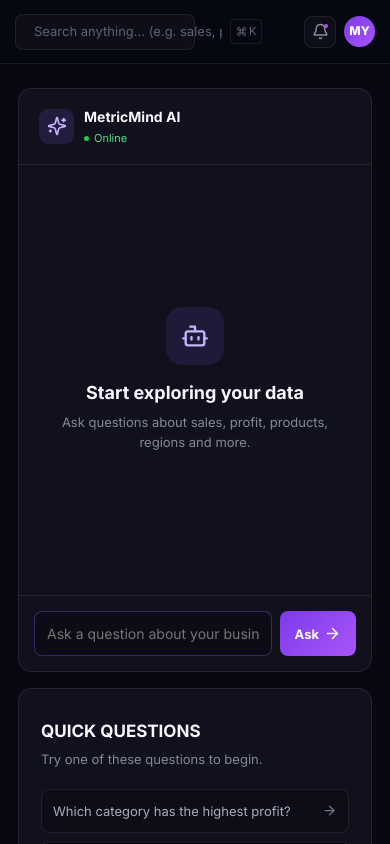
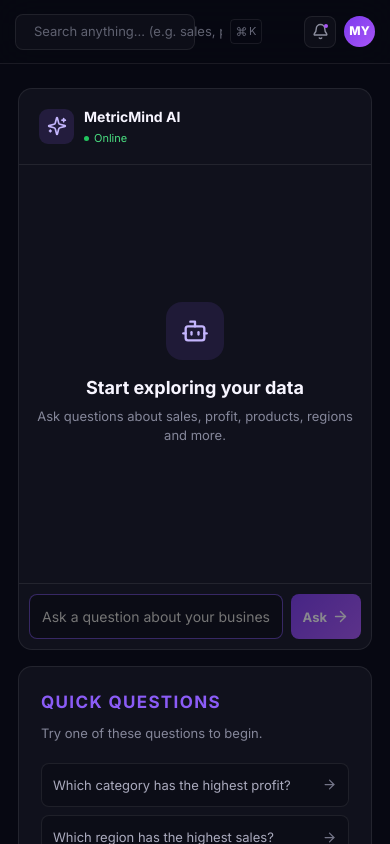
Before and after one commit to muskaanyadav02/MetricMind, a React app in the folder frontend/: page /ask in a window 390 px wide. Shown: the top 844 px of the page. Built offline with nearby package versions, Linux system fonts and the light colour scheme; the HTML template or start-up script is replaced by a standard one.

Commit message:
Improve AI chat visualization and UI

```diff
--- a/frontend/package.json
+++ b/frontend/package.json
@@ -10,6 +10,8 @@
     "lint": "eslint ."
   },
   "dependencies": {
+    "echarts": "^6.1.0",
+    "echarts-for-react": "^3.0.6",
     "lucide-react": "^0.468.0",
     "react": "^18.3.1",
     "react-dom": "^18.3.1",
--- a/frontend/src/pages/AskAI.css
+++ b/frontend/src/pages/AskAI.css
@@ -8,7 +8,10 @@
   display: grid;
   grid-template-columns: 1.5fr 0.8fr;
   gap: 16px;
+  align-items: start;
 }
+
+/* ================= CHAT CARD ================= */
 
 .chat-card,
 .suggestions-card {
@@ -21,7 +24,10 @@
   min-height: 580px;
   display: flex;
   flex-direction: column;
+  overflow: hidden;
 }
+
+/* ================= CHAT HEADER ================= */
 
 .chat-header {
   display: flex;
@@ -34,10 +40,13 @@
 .ai-avatar {
   width: 35px;
   height: 35px;
+
   display: flex;
   align-items: center;
   justify-content: center;
+
   border-radius: 9px;
+
   color: #c4b5fd;
   background: rgba(139, 92, 246, 0.15);
 }
@@ -51,7 +60,9 @@
   display: flex;
   align-items: center;
   gap: 5px;
+
   margin-top: 2px;
+
   color: #4ade80;
   font-size: 11px;
 }
@@ -59,63 +70,89 @@
 .chat-header i {
   width: 5px;
   height: 5px;
+
   border-radius: 50%;
+
   background: #22c55e;
 }
 
+/* ================= MESSAGES ================= */
+
 .chat-messages {
   flex: 1;
+
   padding: 20px;
+
   overflow-y: auto;
+
+  min-height: 390px;
 }
 
 .empty-chat {
   height: 100%;
   min-height: 390px;
+
   display: flex;
   align-items: center;
   justify-content: center;
+
   flex-direction: column;
+
   text-align: center;
 }
 
 .empty-ai-icon {
   width: 58px;
   height: 58px;
+
   display: flex;
   align-items: center;
   justify-content: center;
+
   border-radius: 16px;
+
   color: #c4b5fd;
   background: rgba(139, 92, 246, 0.12);
 }
 
 .empty-chat h3 {
   margin-top: 14px;
+
   font-size: 16px;
 }
 
 .empty-chat p {
   max-width: 350px;
+
   margin-top: 5px;
+
   color: var(--muted);
+
   font-size: 12px;
+  line-height: 1.5;
 }
+
+/* ================= INDIVIDUAL MESSAGE ================= */
 
 .message {
   display: flex;
   gap: 9px;
+
   margin-bottom: 18px;
 }
 
 .message-icon {
   width: 28px;
   height: 28px;
+
   flex: 0 0 28px;
+
   display: flex;
   align-items: center;
   justify-content: center;
+
   border-radius: 8px;
+
   background: rgba(139, 92, 246, 0.12);
   color: #a78bfa;
 }
@@ -125,34 +162,98 @@
   color: #60a5fa;
 }
 
+.message-content {
+  min-width: 0;
+  flex: 1;
+}
+
 .message-content strong {
+  display: block;
+
   font-size: 12px;
 }
 
 .message-content p {
   max-width: 650px;
+
   margin-top: 3px;
+
   color: #aaaabd;
+
   font-size: 13px;
   line-height: 1.6;
 }
 
+.thinking-text {
+  color: var(--muted) !important;
+}
+
+/* ================= CHART ================= */
+
+.chart-wrapper {
+  width: 100%;
+
+  margin-top: 14px;
+  padding: 12px;
+
+  border: 1px solid var(--border);
+  border-radius: 10px;
+
+  background: rgba(11, 12, 21, 0.55);
+
+  overflow: hidden;
+}
+
+.chart-title {
+  margin-bottom: 4px;
+
+  color: #c4b5fd;
+
+  font-size: 11px;
+  font-weight: 600;
+  text-transform: capitalize;
+}
+
+.chart-wrapper .chart-container {
+  width: 100%;
+  max-width: 100%;
+  overflow: hidden;
+}
+
+.chart-note {
+  margin-top: 3px;
+
+  color: var(--muted);
+
+  font-size: 10px;
+  text-align: right;
+}
+
+/* ================= CHAT INPUT ================= */
+
 .chat-input-area {
   display: flex;
   gap: 8px;
+
   padding: 15px;
+
   border-top: 1px solid var(--border);
 }
 
 .chat-input-area input {
   flex: 1;
   min-width: 0;
+
   border: 1px solid rgba(139, 92, 246, 0.35);
   border-radius: 8px;
+
   outline: none;
+
   padding: 11px 12px;
+
   background: #0b0c15;
   color: white;
+
   font-size: 13px;
 }
 
@@ -160,39 +261,77 @@
   border-color: #8b5cf6;
 }
 
+.chat-input-area input:disabled {
+  opacity: 0.6;
+}
+
 .chat-input-area button {
   display: flex;
   align-items: center;
   gap: 5px;
+
   padding: 0 15px;
+
   border: 0;
   border-radius: 8px;
-  background: linear-gradient(135deg, #7c3aed, #a855f7);
+
+  background: linear-gradient(
+    135deg,
+    #7c3aed,
+    #a855f7
+  );
+
   color: white;
+
   font-size: 12px;
   font-weight: 700;
+
+  cursor: pointer;
 }
+
+.chat-input-area button:hover:not(:disabled) {
+  filter: brightness(1.08);
+}
+
+.chat-input-area button:disabled {
+  opacity: 0.5;
+  cursor: not-allowed;
+}
+
+/* ================= SUGGESTIONS ================= */
 
 .suggestions-card {
   height: fit-content;
+
   padding: 22px;
 }
 
 .suggestions-card h3 {
-  margin-top: 7px;
-  font-size: 16px;
+  margin-top: 0;
+
+  color: #8b5cf6;
+
+  font-size: 11px;
+  font-weight: 700;
+
+  letter-spacing: 0.08em;
 }
 
 .suggestions-card > p {
-  margin-top: 4px;
+  margin-top: 7px;
+
   color: var(--muted);
+
   font-size: 12px;
 }
 
 .suggestion-list {
   display: flex;
+
   flex-direction: column;
+
   gap: 8px;
+
   margin-top: 20px;
 }
 
@@ -200,28 +339,82 @@
   display: flex;
   align-items: center;
   gap: 9px;
+
   width: 100%;
+
   padding: 11px;
+
   border: 1px solid var(--border);
   border-radius: 8px;
+
   background: #0c0d17;
+
   color: #aaaabd;
+
   text-align: left;
+
   font-size: 12px;
+
+  cursor: pointer;
+
+  transition:
+    border-color 0.2s ease,
+    background 0.2s ease,
+    transform 0.2s ease;
 }
 
-.suggestion-list button:hover {
+.suggestion-list button:hover:not(:disabled) {
   border-color: rgba(139, 92, 246, 0.4);
+
   background: #11111f;
+
+  transform: translateX(2px);
+}
+
+.suggestion-list button:disabled {
+  opacity: 0.55;
+
+  cursor: not-allowed;
 }
 
 .suggestion-list button svg:last-child {
   margin-left: auto;
+
+  flex-shrink: 0;
+
   color: #747588;
 }
+
+/* ================= RESPONSIVE ================= */
 
 @media (max-width: 900px) {
   .ask-layout {
     grid-template-columns: 1fr;
   }
+
+  .suggestions-card {
+    order: 2;
+  }
 }
+
+@media (max-width: 600px) {
+  .chat-card {
+    min-height: 500px;
+  }
+
+  .chat-messages {
+    padding: 14px;
+  }
+
+  .chat-input-area {
+    padding: 10px;
+  }
+
+  .chat-input-area button {
+    padding: 0 12px;
+  }
+
+  .chart-wrapper {
+    padding: 8px;
+  }
+}
```
Also changed, not shown: 1 other file (tests, documents, lock files or other folders).
